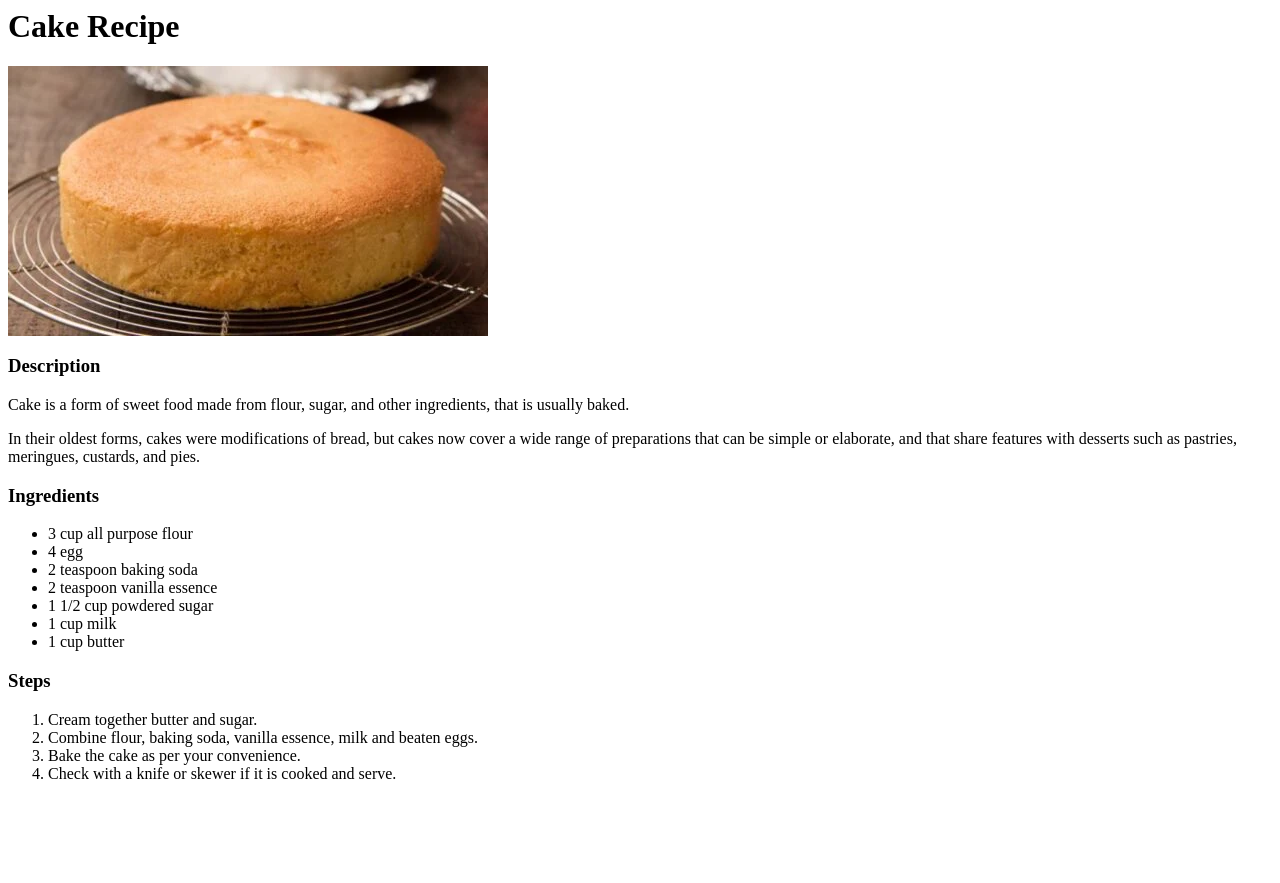
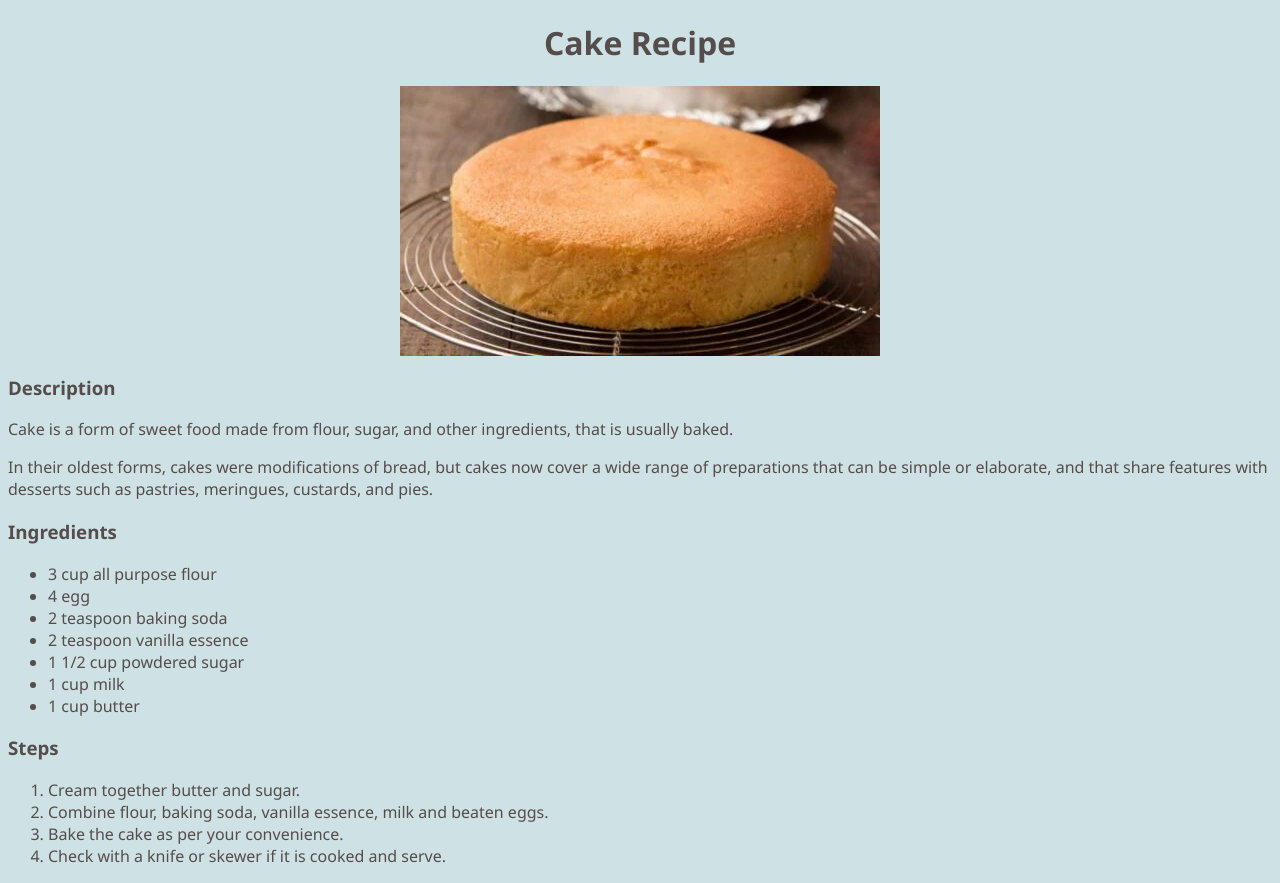
Before and after one commit to Muizah/odin-recipes, a plain HTML site: page recipes/cakes.html in a window 1280 px wide. Before the commit the page ends 800 px from the top, so only its background shows below. Drawn offline with Linux system fonts and the light colour scheme.

Commit message:
added some css to the pages

```diff
--- a/index.html
+++ b/index.html
@@ -4,6 +4,7 @@
     <meta charset="UTF-8" />
     <meta http-equiv="X-UA-Compatible" content="IE=edge" />
     <meta name="viewport" content="width=device-width, initial-scale=1.0" />
+    <link rel="stylesheet" href="style.css" />
     <title>Odin Recipes</title>
   </head>
   <body>
--- a/recipes/cakes.html
+++ b/recipes/cakes.html
@@ -1,14 +1,25 @@
+<!DOCTYPE html>
+<html lang="en">
+  <head>
+    <meta charset="UTF-8" />
+    <meta http-equiv="X-UA-Compatible" content="IE=edge" />
+    <meta name="viewport" content="width=device-width, initial-scale=1.0" />
+    <link rel="stylesheet" href="../style.css" />
+    <title>Odin Recipes-Cakes</title>
+  </head>
+  <body>
     <h1>Cake Recipe</h1>
-<img src="../images/cake.jpg" alt="Plain cake" />
+    <div class="img"><img src="../images/cake.jpg" alt="Plain cake" /></div>
     <h3>Description</h3>
     <p>
-  Cake is a form of sweet food made from flour, sugar, and other ingredients,
-  that is usually baked.
+      Cake is a form of sweet food made from flour, sugar, and other
+      ingredients, that is usually baked.
     </p>
     <p>
-  In their oldest forms, cakes were modifications of bread, but cakes now cover
-  a wide range of preparations that can be simple or elaborate, and that share
-  features with desserts such as pastries, meringues, custards, and pies.
+      In their oldest forms, cakes were modifications of bread, but cakes now
+      cover a wide range of preparations that can be simple or elaborate, and
+      that share features with desserts such as pastries, meringues, custards,
+      and pies.
     </p>
     <h3>Ingredients</h3>
     <ul>
@@ -23,7 +34,11 @@
     <h3>Steps</h3>
     <ol>
       <li>Cream together butter and sugar.</li>
-  <li>Combine flour, baking soda, vanilla essence, milk and beaten eggs.</li>
+      <li>
+        Combine flour, baking soda, vanilla essence, milk and beaten eggs.
+      </li>
       <li>Bake the cake as per your convenience.</li>
       <li>Check with a knife or skewer if it is cooked and serve.</li>
     </ol>
+  </body>
+</html>
--- /dev/null
+++ b/style.css
@@ -0,0 +1,18 @@
+body {
+  background-color: #cee1e4;
+  font-family: "Segoe UI", Tahoma, Geneva, Verdana, sans-serif;
+  color: #554c4c;
+}
+
+h1 {
+  text-align: center;
+}
+
+a {
+  color: #615353;
+}
+
+.img {
+  display: flex;
+  justify-content: center;
+}
```
Also changed, not shown: recipes/cereal.html (+16 -2 lines), recipes/pancakes.html (+23 -9 lines). Lines whose indentation alone changed are shown as unchanged.
